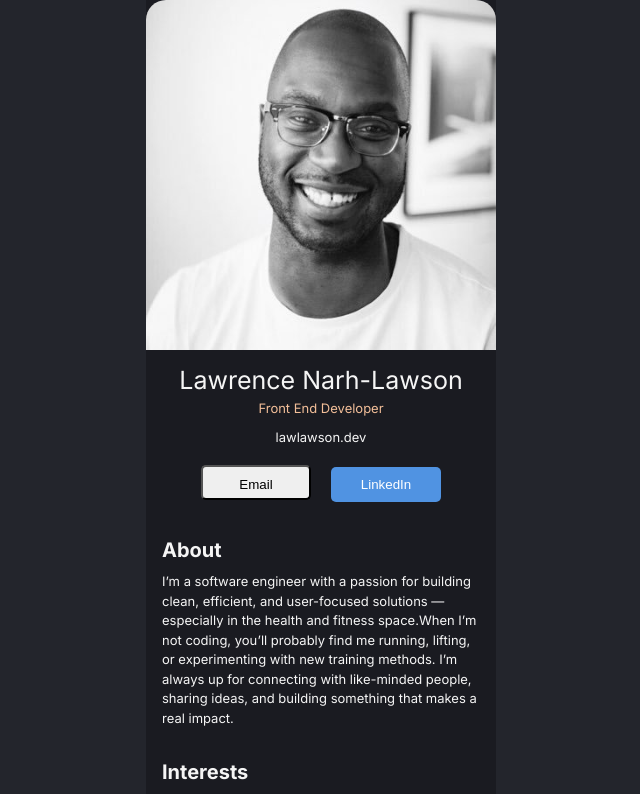
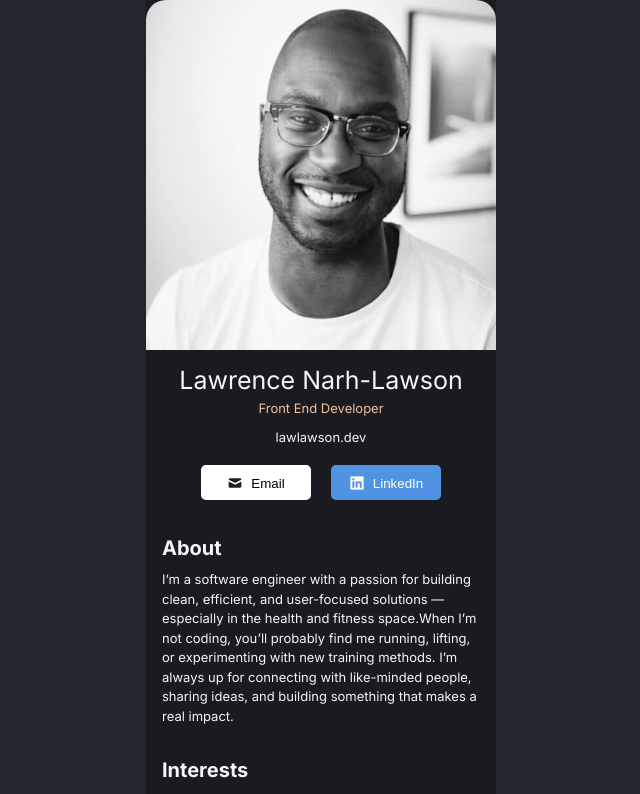
Before and after one commit to lawlawson/digital-business-card, a React (Vite) app: page / in a window 1280 px wide. Shown: the top 794 px of the page, without its empty margins (319-959 px from the left). Built offline with nearby package versions, Linux system fonts and the light colour scheme.

Commit message:
added images to buttons

```diff
--- a/src/components/Info/info.css
+++ b/src/components/Info/info.css
@@ -45,3 +45,21 @@
   color: #fff;
   border: none;
 }
+
+.email-button {
+  background-color: #fff;
+  color: #000;
+  border: none;
+}
+
+.linkedin-button::before {
+  content: url('../../assets/linkedin.png');
+  margin-right: 8px;
+  vertical-align: middle;
+}
+
+.email-button::before {
+  content: url('../../assets/mail.png');
+  margin-right: 8px;
+  vertical-align: middle;
+}
```
